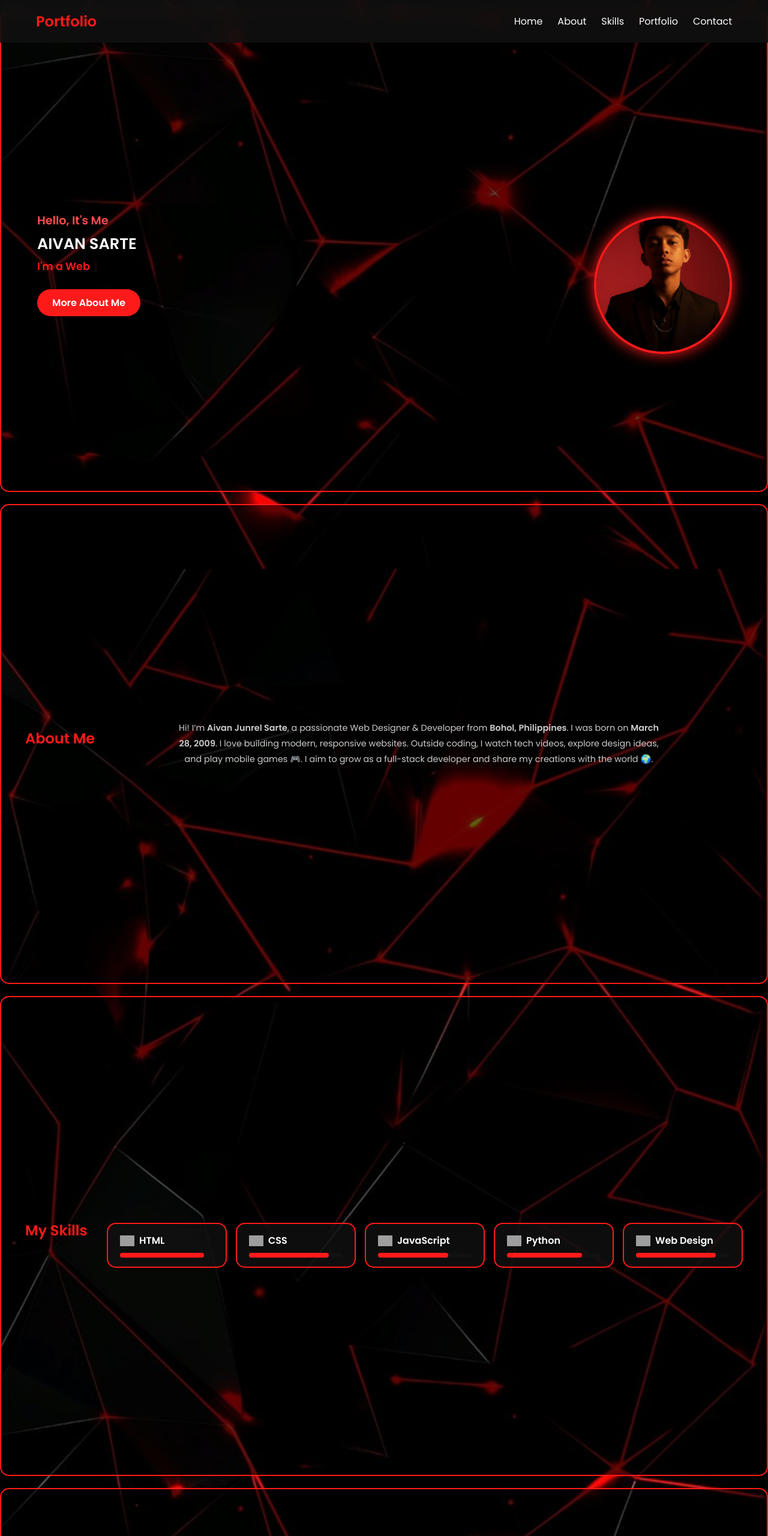
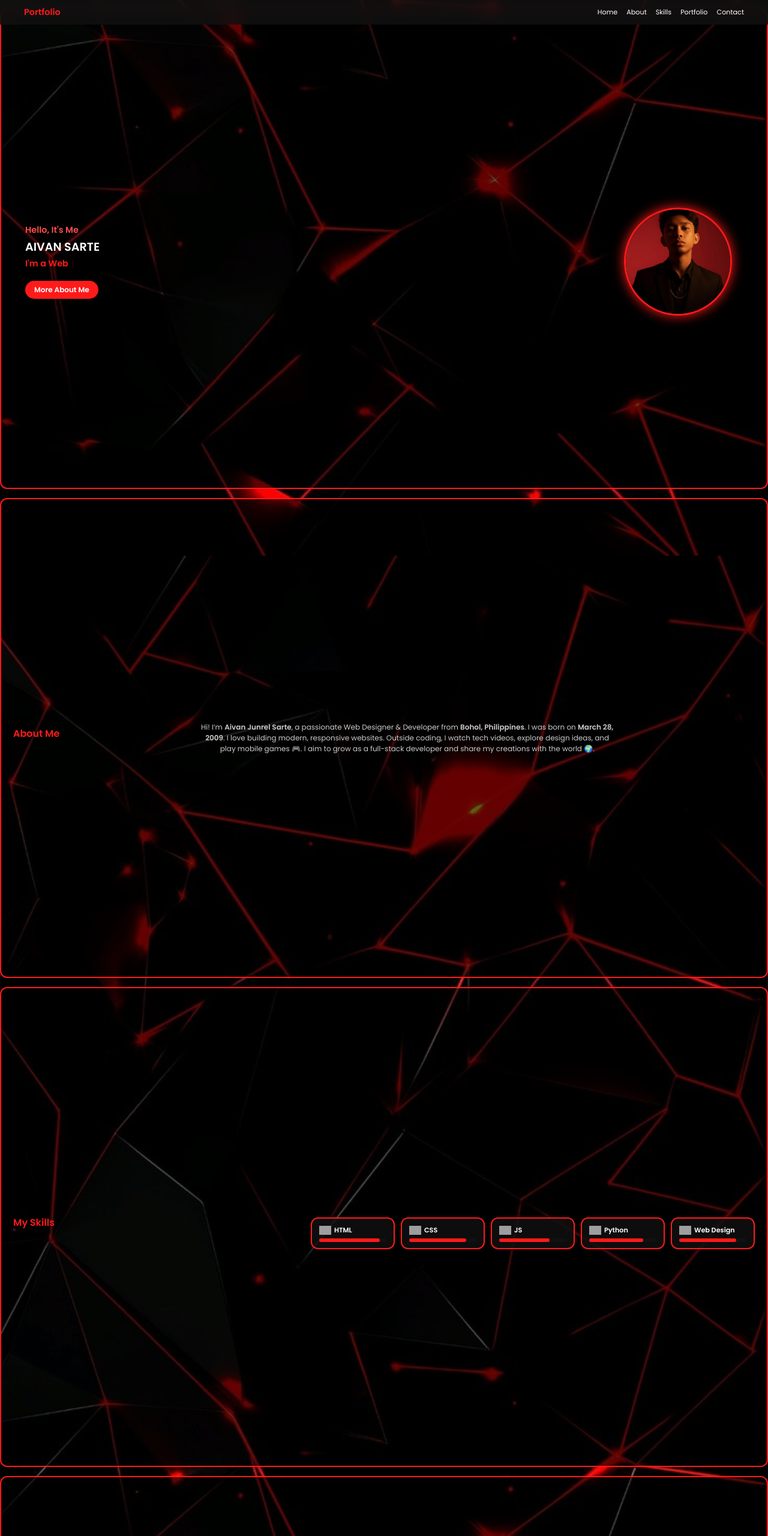
Before and after one commit to AivansarteProtectX1/sarte, a plain HTML site: page Index.html in a window 1280 px wide. Shown: the top 2560 px of the page at 60% size. Drawn offline with Linux system fonts and the light colour scheme; grey boxes are pictures that could not be loaded.

Commit message:
Refactor styles for improved layout and responsiveness
Adjusted various styles for better responsiveness and aesthetics.

```diff
--- a/Index.html
+++ b/Index.html
@@ -27,6 +27,7 @@ body {
   background: url('39475270-b658-4a8f-a7d0-fd1843b99ad4.jpeg') no-repeat center center fixed;
   background-size: cover;
   color: #fff;
+  font-size: 0.8rem; /* Base liit na text */
 }
 
 /* ========================================
@@ -45,7 +46,7 @@ body {
     align-items: center;
     background: #111;
     color: #fff;
-    font-size: 1.5rem;
+    font-size: 1rem;
     text-align: center;
     z-index: 9999;
   }
@@ -59,7 +60,7 @@ header {
   display: flex;
   justify-content: space-between;
   align-items: center;
-  padding: 18px 60px;
+  padding: 10px 40px;
   position: fixed;
   top: 0;
   width: 100%;
@@ -67,9 +68,9 @@ header {
   background: rgba(17,17,17,0.85);
   backdrop-filter: blur(10px);
 }
-header h2 { color: #ff1a1a; font-weight: 600; }
-nav { display: flex; gap: 25px; }
-nav a { color: #fff; text-decoration: none; font-weight: 500; }
+header h2 { color: #ff1a1a; font-weight: 600; font-size: 0.9rem; }
+nav { display: flex; gap: 15px; }
+nav a { color: #fff; text-decoration: none; font-weight: 500; font-size: 0.7rem; }
 nav a:hover { color: #ff4d4d; }
 
 /* ========================================
@@ -77,15 +78,15 @@ nav a:hover { color: #ff4d4d; }
 ======================================== */
 section {
   min-height: 100vh;
-  padding: 100px 60px 60px;
+  padding: 80px 40px 40px;
   display: flex;
   align-items: center;
   justify-content: space-between;
   flex-wrap: wrap;
   background: rgba(0,0,0,0.6);
-  border-radius: 15px;
+  border-radius: 12px;
   border: 2px solid #ff1a1a;
-  margin: 20px 0;
+  margin: 15px 0;
 }
 
 /* ========================================
@@ -93,39 +94,22 @@ section {
 ======================================== */
 .home-content {
   flex: 1;
-  max-width: calc(100% - 260px); /* leave space for image */
-  padding-right: 20px;
+  max-width: calc(100% - 200px);
+  padding-right: 15px;
 }
-.home-content h3 {
-  color: #ff4d4d;
-  font-size: 1.2rem;
-  margin-bottom: 5px;
-}
-.home-content h1 {
-  font-size: 1.6rem;
-  margin: 5px 0;
-}
-.home-content h2 {
-  font-size: 1.1rem;
-  margin: 5px 0;
-  color: #ff1a1a;
-}
-.cursor {
-  display: inline-block;
-  margin-left: 3px;
-  color: #ff1a1a;
-  animation: blink 0.7s infinite;
-}
+.home-content h3 { color: #ff4d4d; font-size: 0.9rem; margin-bottom: 3px; }
+.home-content h1 { font-size: 1.2rem; margin: 3px 0; }
+.home-content h2 { font-size: 0.9rem; margin: 3px 0; color: #ff1a1a; }
+.cursor { display: inline-block; margin-left: 2px; color: #ff1a1a; animation: blink 0.7s infinite; }
 @keyframes blink { 0%,50%,100%{opacity:1;} 25%,75%{opacity:0;} }
 
-/* IMAGE FIXED ON RIGHT */
 .home-img {
   position: absolute;
   right: 60px;
-  top: 60%;
+  top: 55%;
   transform: translateY(-50%);
-  width: 230px;
-  height: 230px;
+  width: 180px;
+  height: 180px;
   display: flex;
   justify-content: center;
   align-items: center;
@@ -134,65 +118,76 @@ section {
   width: 100%;
   height: 100%;
   border-radius: 50%;
-  border: 4px solid #ff1a1a;
+  border: 3px solid #ff1a1a;
   object-fit: cover;
-  box-shadow: 0 0 25px #ff1a1a;
+  box-shadow: 0 0 20px #ff1a1a;
   animation: float 4s ease-in-out infinite;
 }
-@keyframes float { 0%,100%{transform:translateY(0);} 50%{transform:translateY(-10px);} }
+@keyframes float { 0%,100%{transform:translateY(0);} 50%{transform:translateY(-8px);} }
 
 /* BUTTON */
 .btn {
-  margin-top: 20px;
+  margin-top: 15px;
   display: inline-block;
-  padding: 10px 25px;
+  padding: 6px 15px;
   background: #ff1a1a;
   color: #fff;
-  border-radius: 25px;
+  border-radius: 20px;
   font-weight: 600;
+  font-size: 0.75rem;
   text-decoration: none;
 }
 .btn:hover { background: #ff4d4d; transform: scale(1.05); }
 
 /* ABOUT, SKILLS, PROJECTS, CONTACT */
-#about, #skills, #projects, #contact { text-align: center; padding: 80px 40px; color: #fff; }
-#about h2, #skills h2, #projects h2, #contact h2 { color: #ff1a1a; margin-bottom: 20px; }
-#about p, #contact p { max-width: 800px; margin: 0 auto; line-height: 1.8; color: #ccc; font-size: 0.9rem; }
+#about, #skills, #projects, #contact { text-align: center; padding: 60px 20px; color: #fff; }
+#about h2, #skills h2, #projects h2, #contact h2 { color: #ff1a1a; margin-bottom: 15px; font-size: 1rem; }
+#about p, #contact p { max-width: 700px; margin: 0 auto; line-height: 1.5; color: #ccc; font-size: 0.75rem; }
 
 /* SKILLS */
-.skills-list { display: flex; flex-wrap: wrap; justify-content: center; gap: 15px; margin-top: 30px; }
-.skill-card { background: rgba(17,17,17,0.8); color: #fff; padding: 15px 20px; border-radius: 15px; width: 200px; text-align: left; border: 2px solid #ff1a1a; }
-.skill-card img { width: 24px; vertical-align: middle; margin-right: 8px; }
-.skill-card span { font-weight: 600; }
-.skill-card .progress { height: 8px; border-radius: 5px; background: #111; margin-top: 8px; }
+.skills-list { display: flex; flex-wrap: wrap; justify-content: center; gap: 10px; margin-top: 20px; }
+.skill-card { background: rgba(17,17,17,0.8); color: #fff; padding: 10px 12px; border-radius: 12px; width: 140px; text-align: left; border: 2px solid #ff1a1a; }
+.skill-card img { width: 20px; vertical-align: middle; margin-right: 5px; }
+.skill-card span { font-weight: 600; font-size: 0.7rem; }
+.skill-card .progress { height: 6px; border-radius: 5px; background: #111; margin-top: 5px; }
 .skill-card .progress-inner { height: 100%; background: #ff1a1a; border-radius: 5px; width: 0%; transition: 0.5s; }
 
 /* PROJECTS */
-.project-grid { display: flex; flex-wrap: wrap; gap: 20px; justify-content: flex-start; margin-top: 30px; }
-.project-card { background: rgba(17,17,17,0.8); border-radius: 15px; width: 250px; padding: 20px; color: #fff; box-shadow: 0 0 15px rgba(255,26,26,0.2); border: 2px solid #ff1a1a; transition: 0.3s; margin: 0 10px; }
-.project-card:hover { transform: translateY(-5px); box-shadow: 0 0 25px #ff1a1a; }
+.project-grid { display: flex; flex-wrap: wrap; gap: 15px; justify-content: flex-start; margin-top: 20px; }
+.project-card { background: rgba(17,17,17,0.8); border-radius: 12px; width: 180px; padding: 15px; color: #fff; box-shadow: 0 0 12px rgba(255,26,26,0.2); border: 2px solid #ff1a1a; font-size: 0.75rem; transition: 0.3s; }
+.project-card:hover { transform: translateY(-3px); box-shadow: 0 0 18px #ff1a1a; }
 
 /* CONTACT */
-#contact form { max-width: 500px; margin: 20px auto 0; display: flex; flex-direction: column; gap: 15px; }
-#contact input, #contact textarea { padding: 12px; border-radius: 8px; border: none; outline: none; font-family: "Poppins",sans-serif; }
-#contact button { padding: 12px; border-radius: 8px; border: none; background: #ff1a1a; color: #fff; font-weight: 600; cursor: pointer; }
+#contact form { max-width: 400px; margin: 15px auto 0; display: flex; flex-direction: column; gap: 10px; }
+#contact input, #contact textarea { padding: 8px; border-radius: 6px; border: none; outline: none; font-family: "Poppins",sans-serif; font-size: 0.75rem; }
+#contact button { padding: 8px; border-radius: 6px; border: none; background: #ff1a1a; color: #fff; font-weight: 600; font-size: 0.75rem; cursor: pointer; }
 #contact button:hover { background: #ff4d4d; transform: scale(1.05); }
-#statusMessage { text-align: center; margin-top: 10px; color: #00ff00; font-weight: 600; }
+#statusMessage { text-align: center; margin-top: 5px; color: #00ff00; font-weight: 600; font-size: 0.7rem; }
 
 /* SOCIAL ICONS */
-.social-icons { display: flex; justify-content: center; gap: 20px; margin-top: 20px; flex-wrap: wrap; }
-.social-icons a { display: flex; align-items: center; justify-content: center; font-size: 1.6rem; width: 55px; height: 55px; border-radius: 50%; }
+.social-icons { display: flex; justify-content: center; gap: 15px; margin-top: 15px; flex-wrap: wrap; }
+.social-icons a { display: flex; align-items: center; justify-content: center; font-size: 1.3rem; width: 45px; height: 45px; border-radius: 50%; }
 .facebook{background:#1877f2;color:#fff;} .tiktok{background:#000;color:#fff;} .youtube{background:#ff0000;color:#fff;} .telegram{background:#0088cc;color:#fff;}
-.social-icons a:hover { transform: scale(1.15); box-shadow: 0 0 20px rgba(255,26,26,0.4); }
+.social-icons a:hover { transform: scale(1.1); box-shadow: 0 0 15px rgba(255,26,26,0.4); }
 
 /* FOOTER */
-footer { text-align: center; padding: 15px; background: rgba(0,0,0,0.8); color: #ccc; font-size: 0.9rem; }
+footer { text-align: center; padding: 10px; background: rgba(0,0,0,0.8); color: #ccc; font-size: 0.7rem; }
 
 /* RESPONSIVE */
 @media(max-width:768px){
-  section { flex-direction: column; text-align: center; padding: 80px 20px; }
+  section { flex-direction: column; text-align: center; padding: 50px 15px; }
   .home-content, .home-img { max-width: 100%; }
-  .home-img { position: relative; transform: none; right: auto; top: auto; margin: 20px auto 0; }
+  .home-img { position: relative; transform: none; right: auto; top: auto; margin: 15px auto 0; width: 140px; height: 140px; }
+}
+
+/* MOBILE SMALL SCREEN */
+@media(max-width:480px){
+  header, nav, section, .btn, .skill-card, .project-card, #contact input, #contact textarea {
+    font-size: 0.65rem !important;
+  }
+  .home-img { width: 120px; height: 120px; }
+  nav { gap: 10px; }
+  .btn { padding: 5px 12px; }
 }
 </style>
 </head>
@@ -247,7 +242,7 @@ footer { text-align: center; padding: 15px; background: rgba(0,0,0,0.8); color:
       <div class="progress"><div class="progress-inner" style="width:85%"></div></div>
     </div>
     <div class="skill-card">
-      <img src="https://cdn.jsdelivr.net/gh/devicons/devicon/icons/javascript/javascript-original.svg" alt="JS"><span>JavaScript</span>
+      <img src="https://cdn.jsdelivr.net/gh/devicons/devicon/icons/javascript/javascript-original.svg" alt="JS"><span>JS</span>
       <div class="progress"><div class="progress-inner" style="width:75%"></div></div>
     </div>
     <div class="skill-card">
@@ -274,7 +269,7 @@ footer { text-align: center; padding: 15px; background: rgba(0,0,0,0.8); color:
 <!-- CONTACT -->
 <section id="contact">
   <h2>Contact Me</h2>
-  <p>Send me a message directly via Telegram 👇</p>
+  <p>Send me a message directly via Telegram </p>
   <form id="telegramForm">
     <input type="text" id="name" placeholder="Your Name" required>
     <textarea id="message" placeholder="Your Message" rows="5" required></textarea>
```
